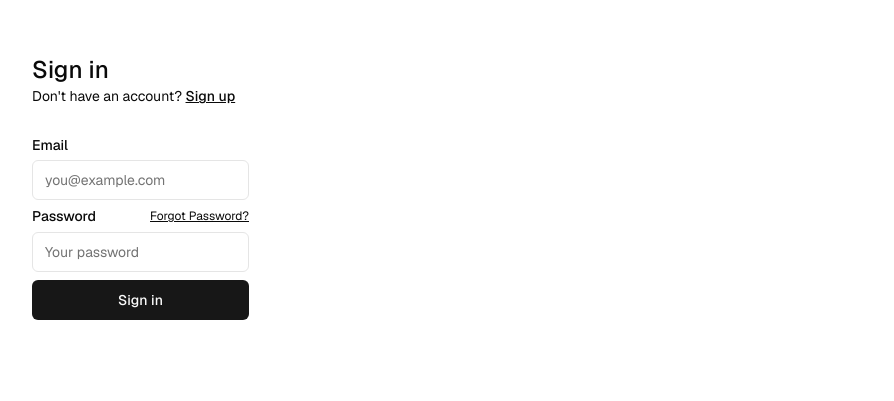
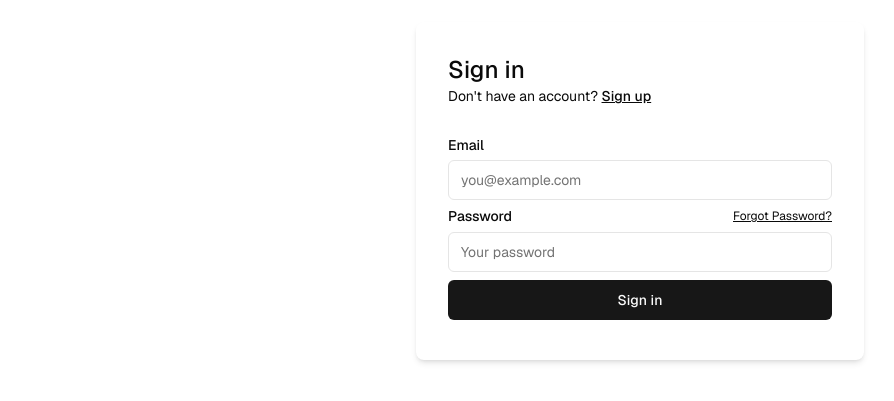
Before and after one commit to SigireddyBalasai/hey-bear, a Next.js app: page /sign-in in a window 1280 px wide. Shown: the part 209-610 px from the top of the page, without its empty margins (0-894 px from the left). Built offline with nearby package versions, Linux system fonts and the light colour scheme.

Commit message:
centered signin

```diff
--- a/app/(auth-pages)/sign-in/page.tsx
+++ b/app/(auth-pages)/sign-in/page.tsx
@@ -8,8 +8,9 @@ import Link from "next/link";
 export default async function Login(props: { searchParams: Promise<Message> }) {
   const searchParams = await props.searchParams;
   return (
-    <div className="min-h-screen flex items-center justify-center">
-      <form className="flex flex-col w-full max-w-md p-8">
+    <div className="min-h-screen w-full flex items-center justify-center bg-background px-4 h-full">
+      <div className="w-full max-w-md mx-auto my-auto">
+        <form className="flex flex-col w-full p-8 shadow-md rounded-lg bg-card">
           <h1 className="text-2xl font-medium">Sign in</h1>
           <p className="text-sm text-foreground">
             Don't have an account?{" "}
@@ -34,5 +35,6 @@ export default async function Login(props: { searchParams: Promise<Message> }) {
           </div>
         </form>
       </div>
+    </div>
   );
 }
```
Lines whose indentation alone changed are shown as unchanged.
